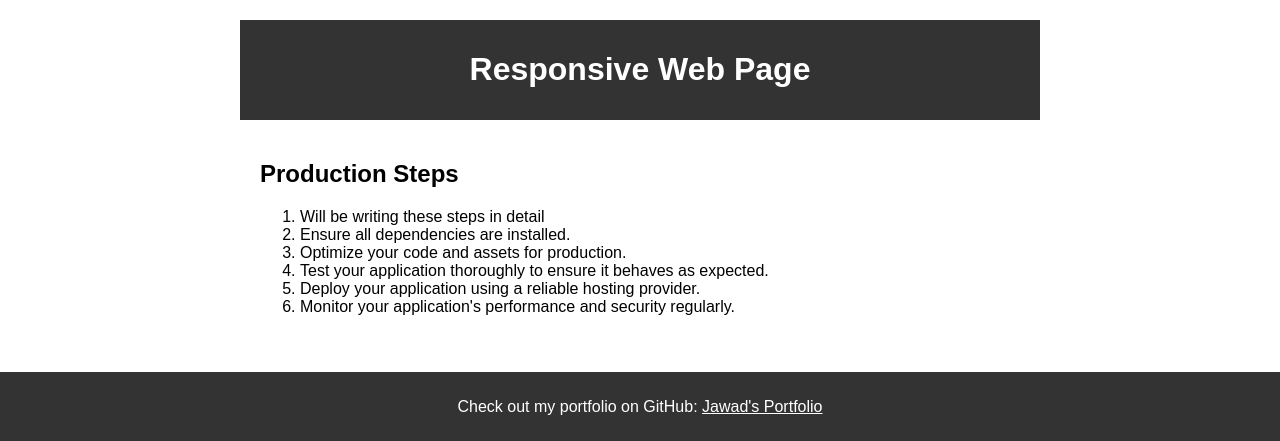
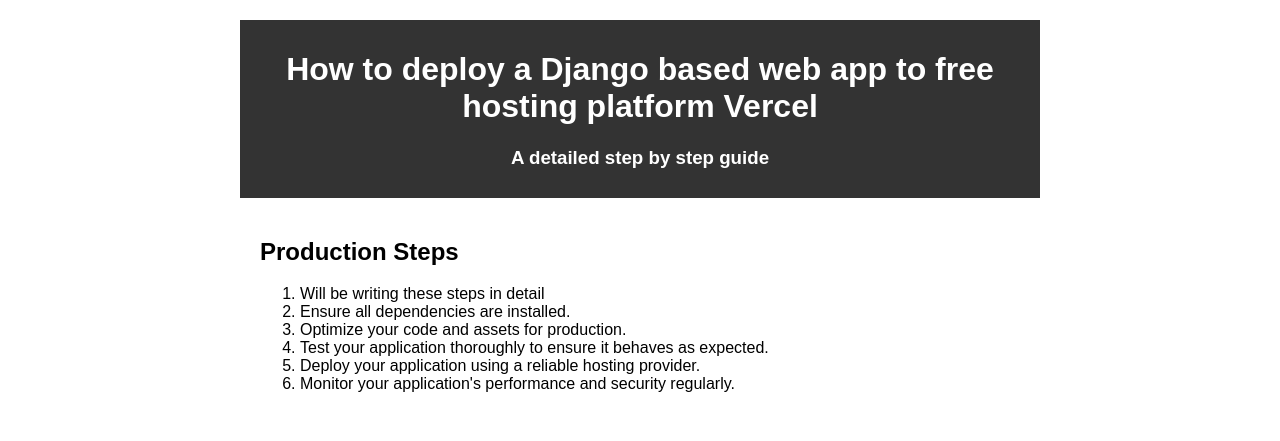
Before and after one commit to jawadd/django-vercel, a Django app: page / in a window 1280 px wide. Shown: the top 441 px of the page. Run offline with Django 5.2, Linux system fonts and the light colour scheme.

Commit message:
Update header

```diff
--- a/onlineshop/templates/onlineshop/index.html
+++ b/onlineshop/templates/onlineshop/index.html
@@ -41,7 +41,8 @@
 <body>
     <div class="container">
         <div class="header">
-            <h1>Responsive Web Page</h1>
+            <h1>How to deploy a Django based web app to free hosting platform Vercel</h1>
+            <h3> A detailed step by step guide </h3>
         </div>
         <div class="content">
             <h2>Production Steps</h2>
```
